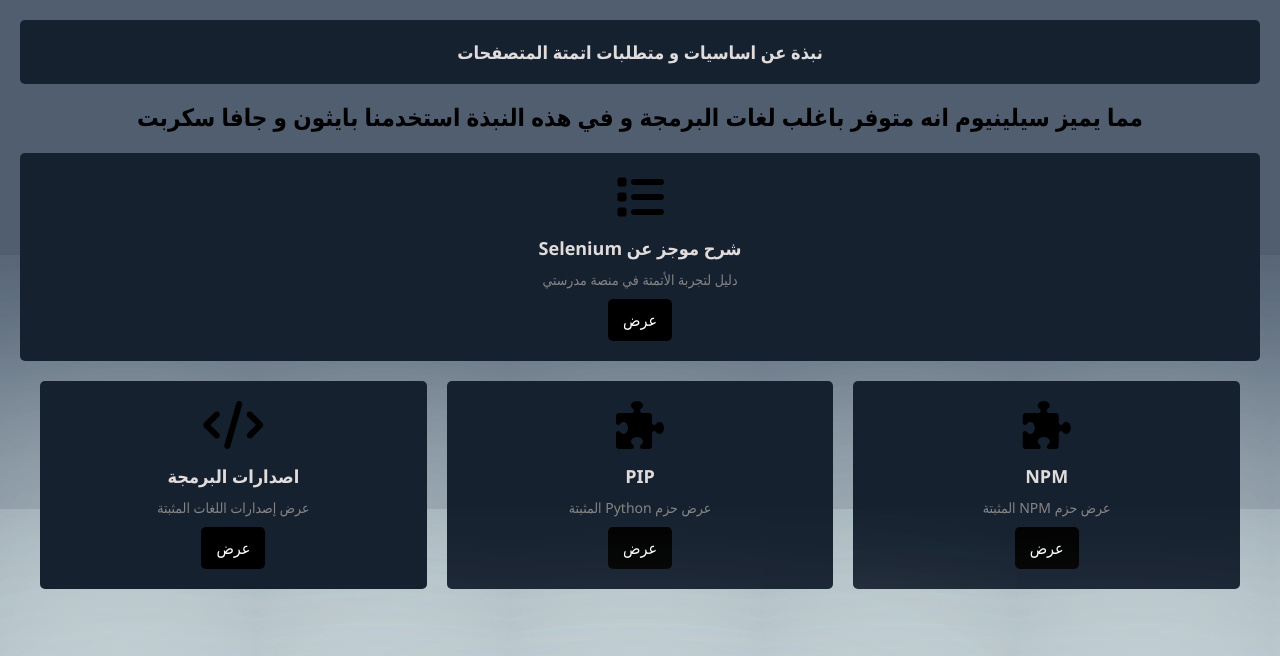
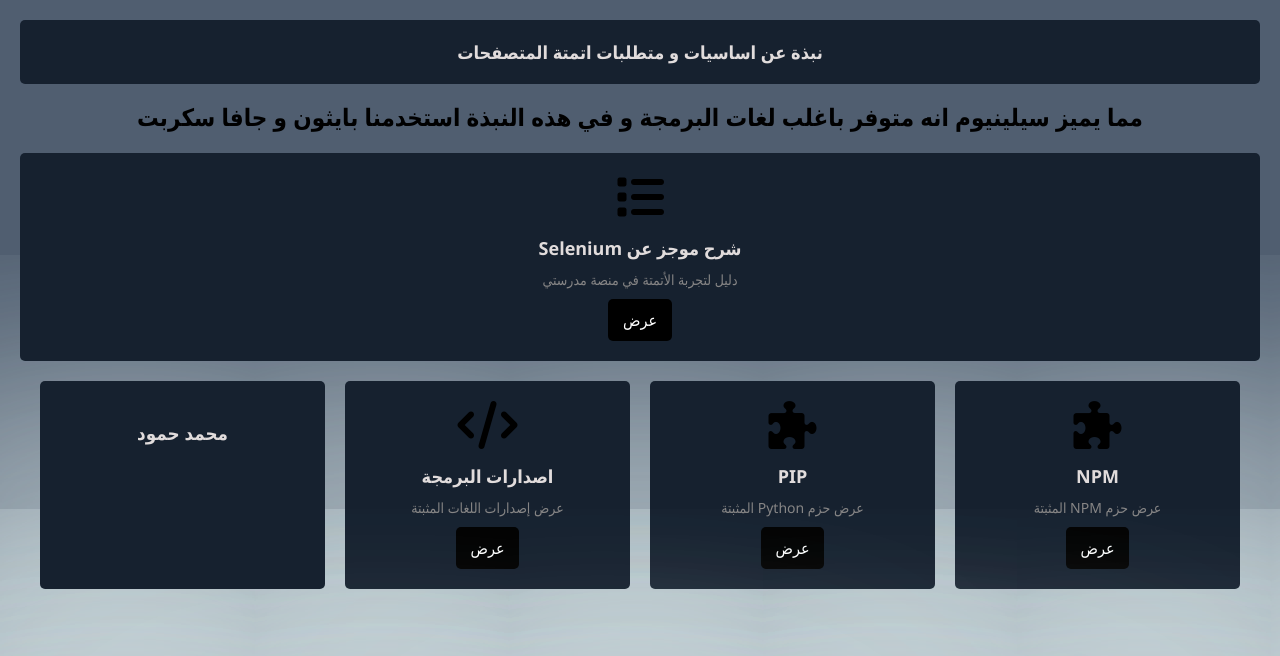
Before and after one commit to mEleventh/testing, a plain HTML site: page index.html in a window 1280 px wide. Drawn offline with Linux system fonts and the light colour scheme.

Commit message:
Update index.html
3

```diff
--- a/index.html
+++ b/index.html
@@ -131,6 +131,9 @@
         <p>عرض إصدارات اللغات المثبتة</p>
         <a href="prog-langu.html" class="view-btn">عرض </a>
       </div>
+        <div class="card">
+        <h3 style="text-align: center">محمد حمود</h3>
+      </div>
     </div>
   </body>
 </html>
```
